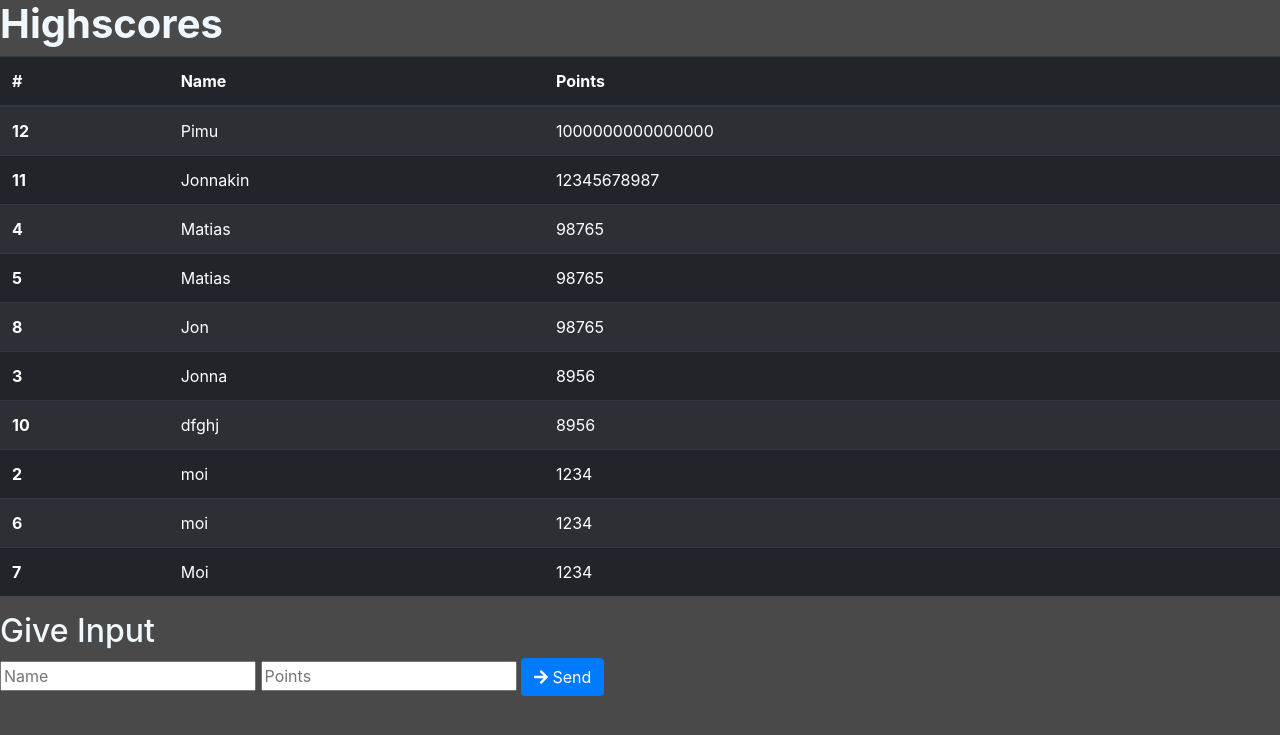
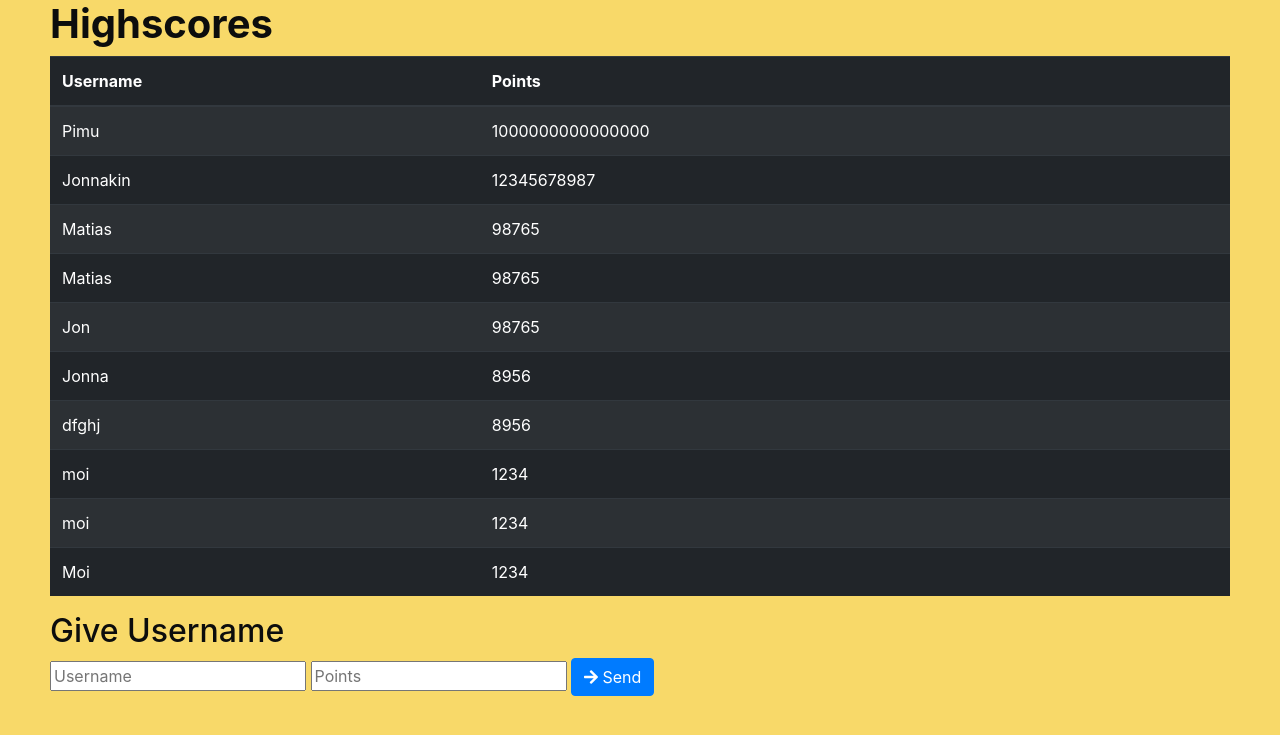
Before and after one commit to Mautsen/highscore, a Flask app: page / in a window 1280 px wide. Shown: the top 735 px of the page. Run offline with Flask 3, Linux system fonts and the light colour scheme; some libraries are stand-ins or nearby versions.

Commit message:
Hide the id from users and change the design of html-page

```diff
--- a/templates/scores.html
+++ b/templates/scores.html
@@ -9,8 +9,21 @@
     <meta charset="utf-8">
     <link rel="stylesheet" href="https://cdnjs.cloudflare.com/ajax/libs/font-awesome/5.15.2/css/all.min.css" />
     <title>HTML5 Page</title>
-    <style> body{background-color: rgb(74, 73, 73);}
-    h1, h2{color:aliceblue}</style>
+    <style>
+    body {
+        background-color: rgb(248, 217, 105);
+        margin-left: 50px;
+        margin-right: 50px;
+    }
+
+    h1, h2 {
+        color:rgb(12, 13, 13)
+    }
+
+    #id-column {
+            display: none;
+        }
+    </style>
 </head>
 <body>
     <h1><dt>Highscores</h1></dt>
@@ -18,15 +31,15 @@
     <table class="table table-dark table-striped">
         <thead>
           <tr>
-            <th scope="col">#</th>
-            <th scope="col">Name</th>
+            <th id=id-column scope="col">#</th>
+            <th scope="col">Username</th>
             <th scope="col">Points</th>
           </tr>
         </thead>
         <tbody>
             {% for score in scores %}
                 <tr>
-                    <th scope="row">{{ score.id }}</th>
+                    <th id="id-column" scope="row">{{ score.id }}</th>
                     <td>{{ score.name }}</td>
                     <td>{{ score.points }}</td>
                 </tr>
@@ -34,13 +47,13 @@
         </tbody>
     </table>
 
-    <h2>Give Input</h2>
+    <h2>Give Username</h2>
         {% if error %}
             <p>{{ error }}</p>
         {% endif %}
 
     <form action="/" method="post">
-        <input type="text" name="name" placeholder="Name">
+        <input type="text" name="name" placeholder="Username">
         <input type="text" name="points" placeholder="Points">
         <button class="btn btn-primary" type="submit"><i class="fas fa-arrow-right"></i> Send</button>
     </form>
```
